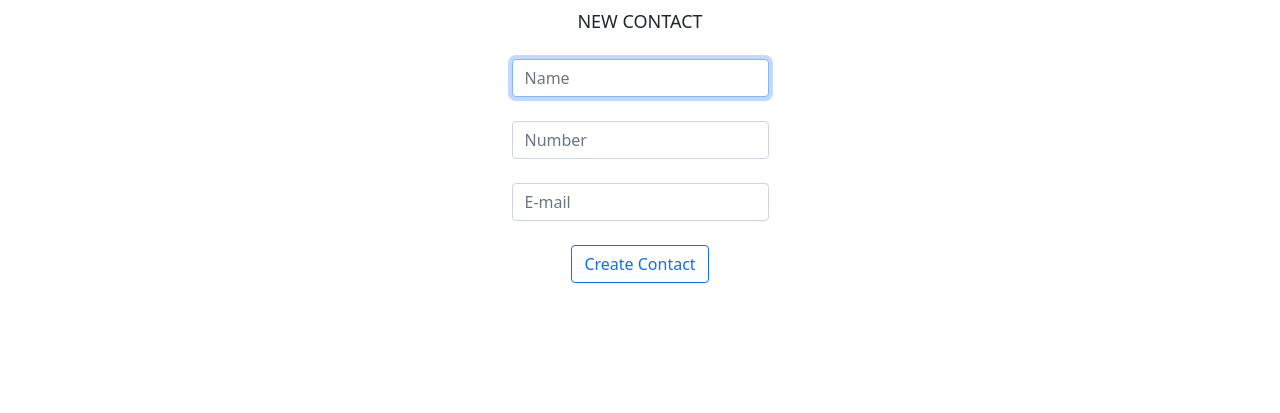
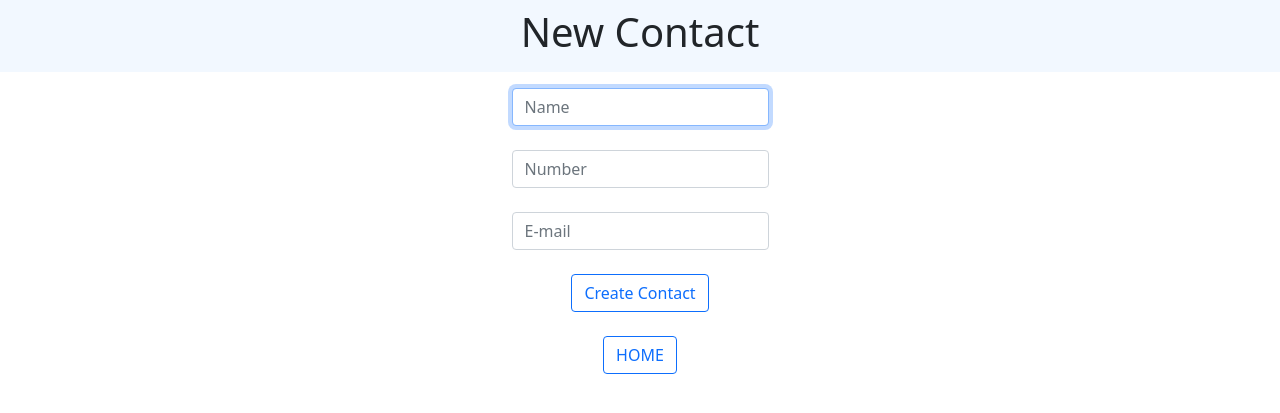
Before and after one commit to hardope/web-based-contact-application, a Flask app: page /new in a window 1280 px wide. Shown: the top 413 px of the page. Run offline with Flask 2, Linux system fonts and the light colour scheme.

Commit message:
Modified

```diff
--- /dev/null
+++ b/static/style.css
@@ -0,0 +1,11 @@
+.section {
+    padding: 0.5rem 2rem 1rem 2rem;
+}
+
+.section:hover {
+    background-color: #f2f8ff;
+    transition: color 2s ease-in-out, background-color 0.15s ease-in-out;
+}
+h1{
+    text-align: center;
+}
--- a/templates/new.html
+++ b/templates/new.html
@@ -2,16 +2,7 @@
 
 <html lang="en">
     <header>
-        <style>
-            .section {
-                padding: 0.5rem 2rem 1rem 2rem;
-                }
-
-            .section:hover {
-                background-color: #ffffff;
-                transition: color 2s ease-in-out, background-color 0.15s ease-in-out;
-                }
-        </style>
+        <link href="/static/style.css" rel="stylesheet">
         <link href="/static/favicon.ico" rel="icon">
         <link href="https://fonts.googleapis.com/css2?family=Montserrat:wght@500&display=swap" rel="stylesheet">
         <link href="https://cdn.jsdelivr.net/npm/bootstrap@5.0.2/dist/css/bootstrap.min.css" rel="stylesheet" integrity="sha384-EVSTQN3/azprG1Anm3QDgpJLIm9Nao0Yz1ztcQTwFspd3yD65VohhpuuCOmLASjC" crossorigin="anonymous">
@@ -19,24 +10,29 @@
         <title>
             NEW CONTACT
         </title>
-
     </header>
     <body>
-        <center><header class="section" style="font-size: large;" style="text-align: center;">NEW CONTACT</header></center>
+        <center><h1 class="section">New Contact</h1></center>
         <form action="/new" method="post">
-            <center><div class="section">
-                <input class="form-control mx-auto w-auto" name="name" id="name" type="text" placeholder="Name" autocomplete="off" aria-autocomplete="none" autofocus>
+            <center>
+                <div class="section">
+                    <input class="form-control mx-auto w-auto" name="name" id="name" type="text" placeholder="Name" autocomplete="off" aria-autocomplete="none" autofocus>
+                </div>
+                <div class="section">
+                    <input class="form-control mx-auto w-auto" name="number" id="number" type="text" placeholder="Number" aria-autocomplete="none" autofocus>
+                </div>
+                <div class="section">
+                    <input class="form-control mx-auto w-auto" name="email" id="email" type="text" placeholder="E-mail" aria-autocomplete="none" autofocus>
+                </div>
+            </center>
+            <div class="section">
+                <center><button class="btn btn-outline-primary" type="submit">Create Contact</button></center>
             </div>
+        </form>
+        <form action="/">
             <div class="section">
-                <input class="form-control mx-auto w-auto" name="number" id="number" type="text" placeholder="Number" aria-autocomplete="none" autofocus>
+                <center><button class="btn btn-outline-primary" type="submit">HOME</button></center>
             </div>
-            <div class="section">
-                <input class="form-control mx-auto w-auto" name="email" id="email" type="text" placeholder="E-mail" aria-autocomplete="none" autofocus>
-            </div></center>
-            <div class="section">
-            <center><button class="btn btn-outline-primary" type="submit">Create Contact</button></center></div>
-
-
         </form>
     </body>
 </html>
```
Also changed, not shown: templates/delete.html (+3 -10 lines), templates/error.html (+9 -0 lines), templates/index.html (+2 -10 lines), templates/list.html (+2 -10 lines), templates/search.html (+7 -13 lines), app.py (line endings or trailing spaces), phonebook.db.
